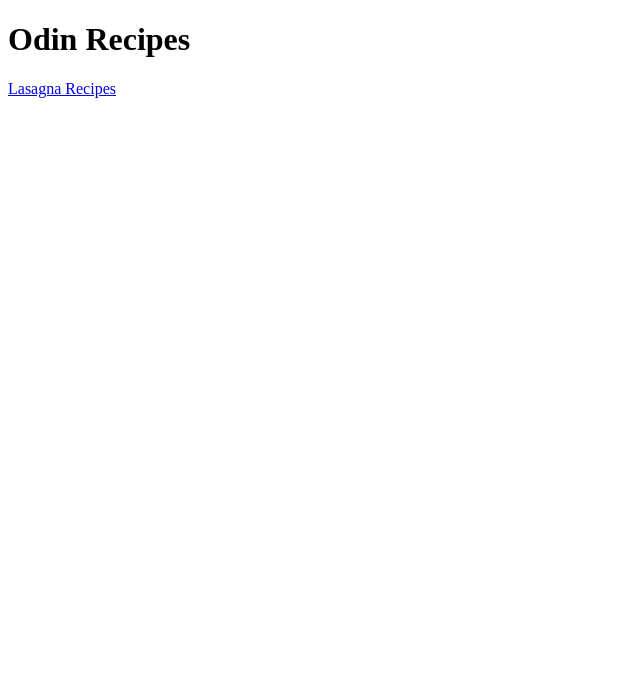
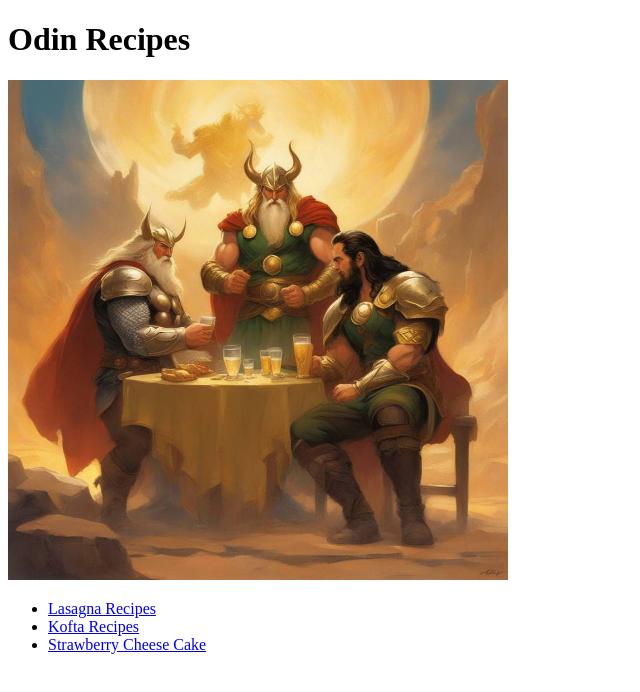
Before and after one commit to SamehShata29/odin_recipes, a plain HTML site: page index.html in a window 1280 px wide. Shown: the whole page, without its empty margins (0-640 px from the left). Drawn offline with Linux system fonts and the light colour scheme.

Commit message:
Update index.html with new recipes

```diff
--- a/index.html
+++ b/index.html
@@ -7,6 +7,12 @@
 </head>
 <body>
     <h1>Odin Recipes</h1>
-    <a href="recipes/lasagna.html">Lasagna Recipes</a>
+    <img src="images/odin.jpg" width="auto" height="500">
+    <ul>
+        <li><a href="recipes/lasagna.html">Lasagna Recipes</a></li>
+        <li><a href="recipes/kofta.html">Kofta Recipes</a></li>
+        <li><a href="recipes/strawberry_cheese.html">Strawberry Cheese Cake</a></li>
+    </ul>
+
 </body>
 </html>
```
